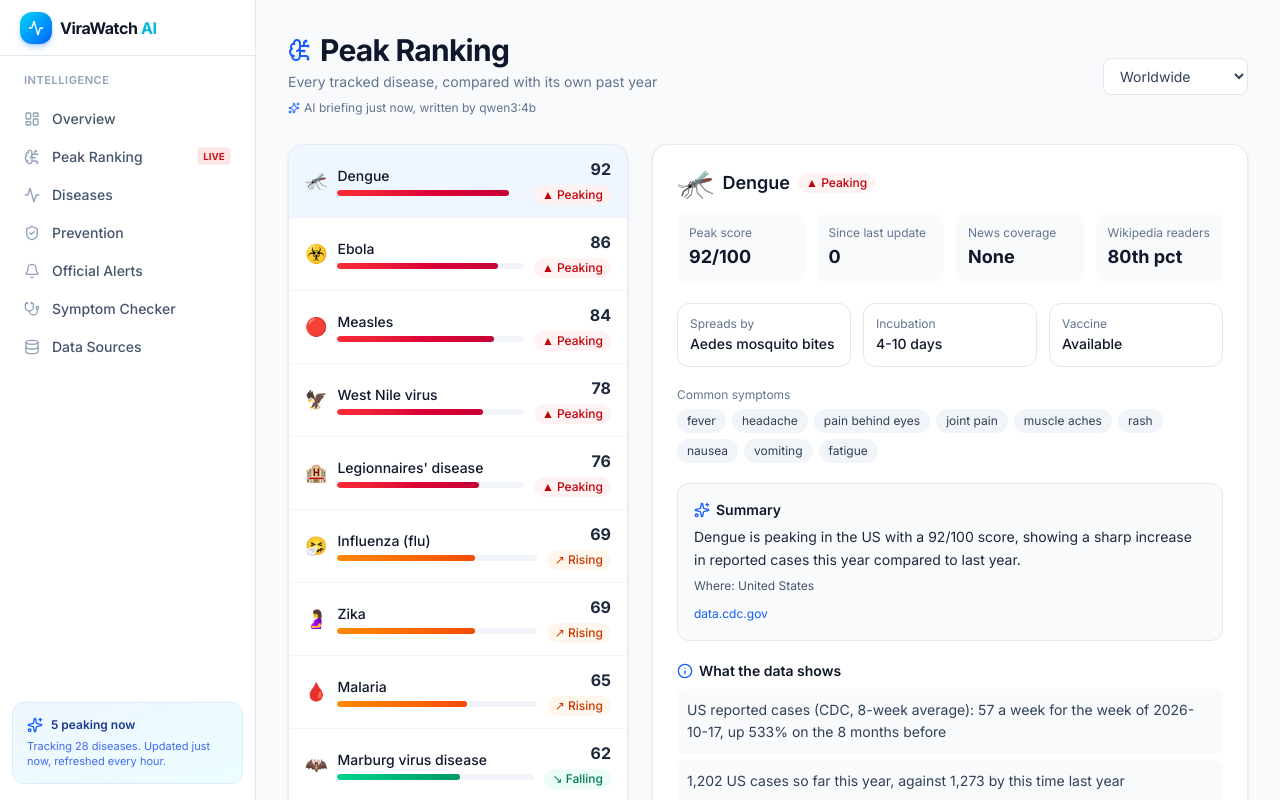
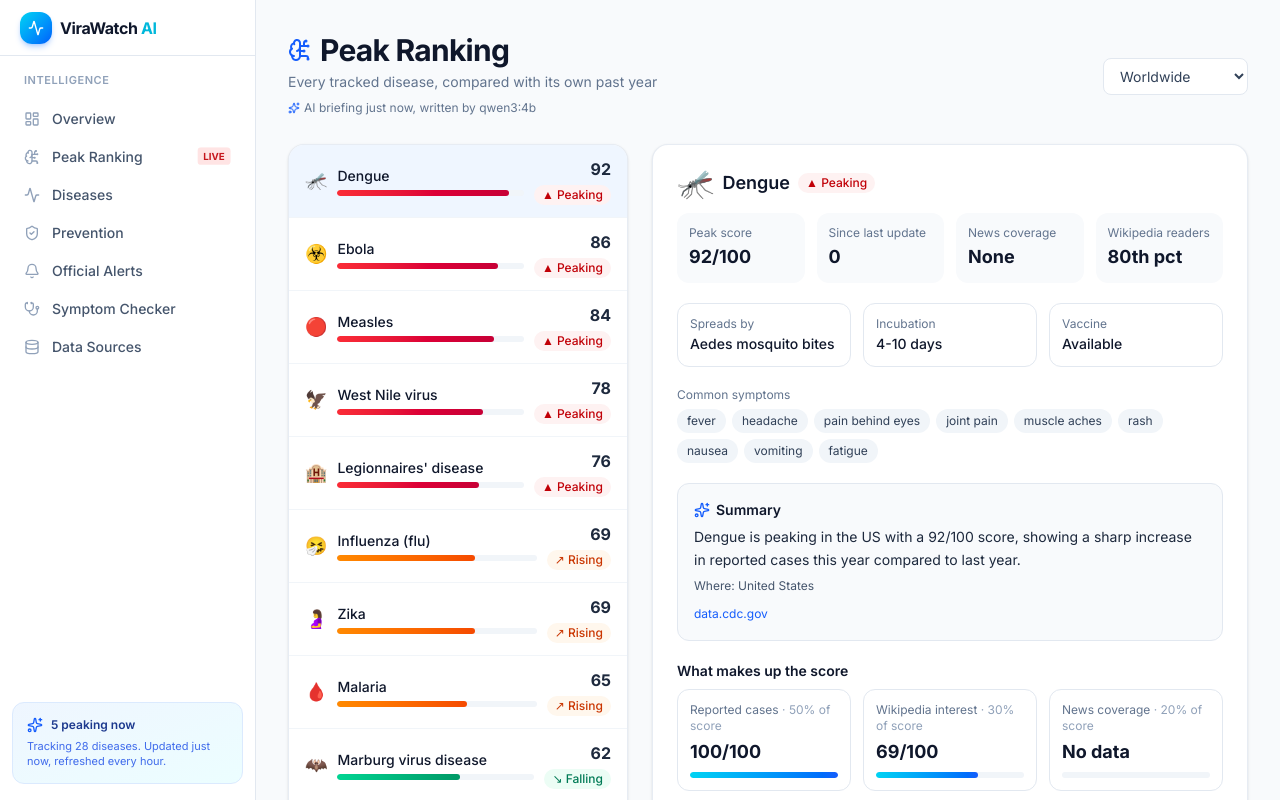
Before and after one commit to Aniruddh9140/peakdetect, a Next.js app: page /dashboard/predictions in a window 1280 px wide. Shown: the top 800 px of the page. Built offline with nearby package versions, Linux system fonts and the light colour scheme.

Commit message:
Blend Wikipedia interest more strongly with case data, and show the score mix
Co-Authored-By: Claude Opus 5.5 <noreply@anthropic.com>

```diff
--- a/scripts/analyze.mjs
+++ b/scripts/analyze.mjs
@@ -2,7 +2,7 @@
 // A score compares a disease with its own recent history, not with other diseases.
 
 // Reported cases are the most reliable signal, so they carry the most weight.
-const WEIGHTS = { surveillance: 0.6, news: 0.2, wiki: 0.2 };
+const WEIGHTS = { surveillance: 0.5, wiki: 0.3, news: 0.2 };
 const MIN_ARTICLES_PER_DAY = 5;
 const PEAK_SCORE = 70;
 
--- a/src/app/dashboard/predictions/page.tsx
+++ b/src/app/dashboard/predictions/page.tsx
@@ -75,6 +75,28 @@ function Detail({ disease }: { disease: Disease }) {
               </div>
             </div>
           )}
+
+          <div>
+            <h3 className="text-sm font-semibold text-slate-900 mb-2">What makes up the score</h3>
+            <div className="grid sm:grid-cols-3 gap-3">
+              {/* Same weights as scripts/analyze.mjs; a missing signal's share goes to the others. */}
+              {[
+                ["Reported cases", "50%", signals.surveillance.length ? Math.max(...signals.surveillance.map((s) => s.heat)) : null],
+                ["Wikipedia interest", "30%", signals.wiki?.heat ?? null],
+                ["News coverage", "20%", signals.news?.heat ?? null],
+              ].map(([label, weight, value]) => (
+                <div key={label as string} className="p-3 rounded-xl border border-slate-200">
+                  <div className="text-xs text-slate-500 mb-1">
+                    {label} <span className="text-slate-400">· {weight} of score</span>
+                  </div>
+                  <div className="text-lg font-bold text-slate-900">{value === null ? "No data" : `${Math.round(value as number)}/100`}</div>
+                  <div className="h-1.5 bg-slate-100 rounded-full overflow-hidden mt-1.5">
+                    <div className="h-full rounded-full bg-gradient-to-r from-cyan-400 to-blue-600" style={{ width: `${value ?? 0}%` }} />
+                  </div>
+                </div>
+              ))}
+            </div>
+          </div>
 
           <div>
             <h3 className="text-sm font-semibold text-slate-900 mb-2 flex items-center gap-1.5">
--- a/src/app/dashboard/sources/page.tsx
+++ b/src/app/dashboard/sources/page.tsx
@@ -81,7 +81,7 @@ export default function SourcesPage() {
                 How the peak score works
               </h3>
               <p className="text-sm text-slate-700 leading-relaxed">
-                On every update, each signal is compared with that disease&apos;s own history. Reported cases count for 60%, news coverage 20% and Wikipedia readership 20%. If a signal is missing, the others share its weight. Official WHO outbreak reports add up to 10 points. Case data comes from CDC hospital admissions and WHO FluNet (flu, RSV, COVID-19) and CDC&apos;s weekly notifiable disease reports (measles, whooping cough, dengue, West Nile, Legionnaires&apos;, malaria, mpox and more). Weekly CDC counts are read as 8-week averages, and a backlog of late reports landing in one week is capped so it cannot fake a peak. Without case data or a WHO report, a disease can never be marked as peaking.
+                On every update, each signal is compared with that disease&apos;s own history. Reported cases count for 50%, Wikipedia readership 30% and news coverage 20%, so every disease blends hard case numbers with how many people are looking it up. If a signal is missing, the others share its weight. Official WHO outbreak reports add up to 10 points. Case data comes from CDC hospital admissions and WHO FluNet (flu, RSV, COVID-19) and CDC&apos;s weekly notifiable disease reports (measles, whooping cough, dengue, West Nile, Legionnaires&apos;, malaria, mpox and more). Weekly CDC counts are read as 8-week averages, and a backlog of late reports landing in one week is capped so it cannot fake a peak. Without case data or a WHO report, a disease can never be marked as peaking.
               </p>
             </CardContent>
           </Card>
```
Also changed, not shown: 2 other files (tests, documents, lock files or other folders).
